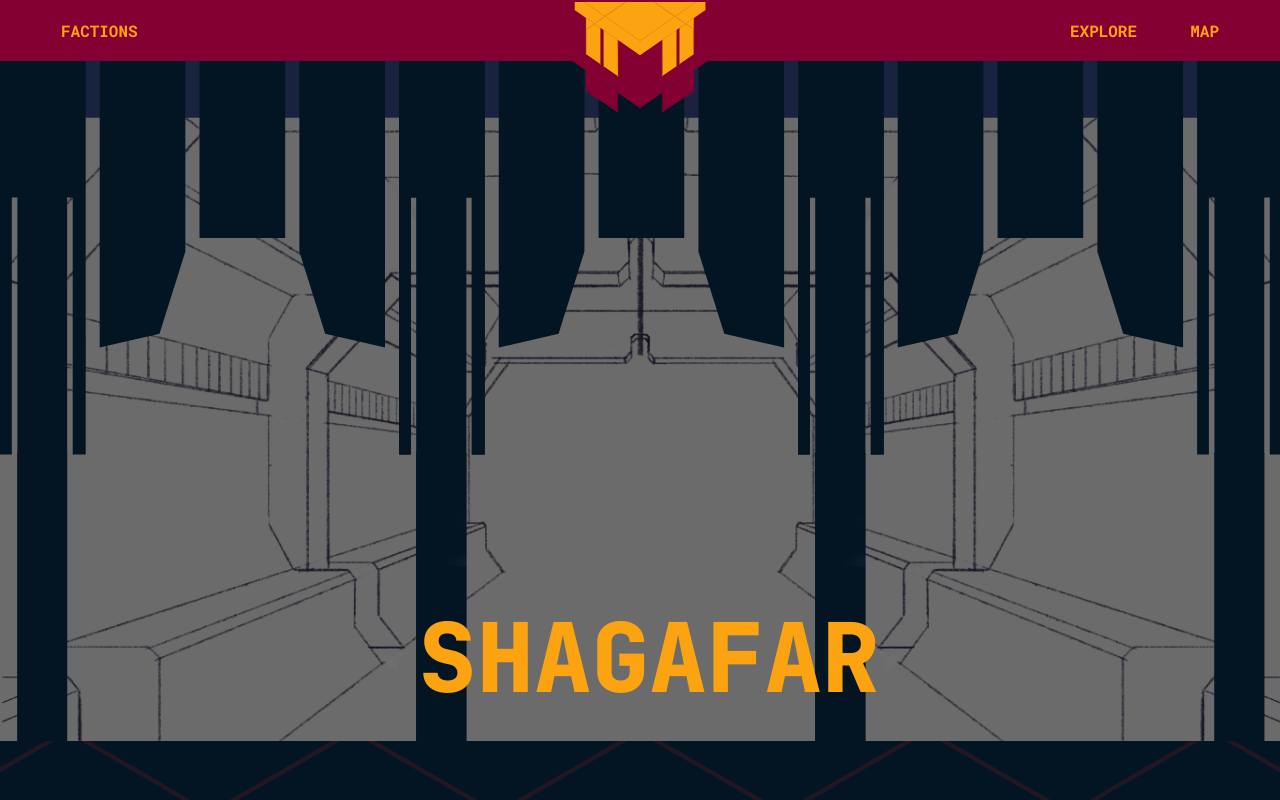
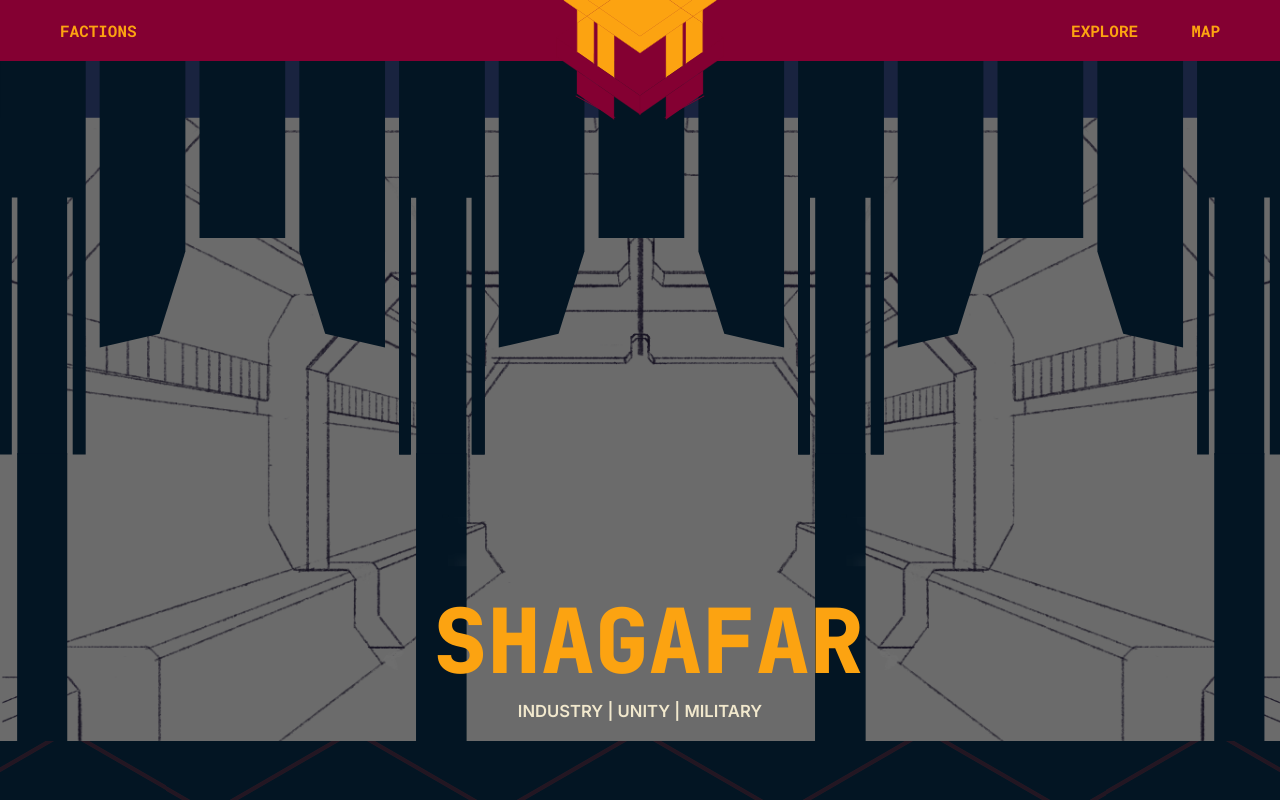
Before and after one commit to sorrowmismana/Cereta-Shagafar, a React (Vite) app: page / in a window 1280 px wide. Built offline with nearby package versions, Linux system fonts and the light colour scheme.

Commit message:
style: added subheader for landing title

```diff
--- a/src/components/LandingHero/LandingHero.css
+++ b/src/components/LandingHero/LandingHero.css
@@ -35,13 +35,32 @@
     align-items: center;
     justify-content: center;
     position: absolute;
-    bottom: 3%;
+    bottom: 6%;
     width: auto;
     z-index: 3;
     text-transform: uppercase;
     font-family: "JetBrains Mono", sans-serif;
     color: #fca311;
     font-weight: 900;
-    font-size: 7.5cqw;
+    font-size: 7cqw;
     letter-spacing: 18%;
 }
+
+.landingHeroDivSub{
+    position: absolute;
+    left: 50%;
+    display: flex;
+    transform: translateX(-50%);
+    align-items: center;
+    justify-content: center;
+    position: absolute;
+    bottom: 3%;
+    width: auto;
+    z-index: 3;
+    text-transform: uppercase;
+    font-family: "Inter", sans-serif;
+    color: #F1E8CD;
+    font-weight: 600;
+    font-size: 1.3cqw;
+    letter-spacing: 18%;
+}
--- a/src/components/LandingHero/LandingHero.jsx
+++ b/src/components/LandingHero/LandingHero.jsx
@@ -10,6 +10,9 @@ function LandingHero(){
             <div className="landingHeroDivTitle">
                 SHAGAFAR
             </div>
+            <div className="landingHeroDivSub">
+                INDUSTRY | UNITY | MILITARY
+            </div>
         </div>
     );
 }
--- a/src/components/NavBar/NavBar.css
+++ b/src/components/NavBar/NavBar.css
@@ -67,14 +67,14 @@
 .icon{
     position: relative;
     z-index: 2;
-    width: calc(var(--navh)*2.373);
-    height: calc(var(--navh)*2.560);
+    width: calc(var(--navh)*2.773);
+    height: calc(var(--navh)*2.960);
 
     display: flex;
     align-items: center;
     justify-content: center;
 
-    transform: translateY(calc(var(--navh) * 0.48));
+    transform: translateY(calc(var(--navh) * 0.45));
 }
 
 .icon img{
--- a/src/pages/factionPage/FactionPage.css
+++ b/src/pages/factionPage/FactionPage.css
@@ -9,7 +9,7 @@
     text-transform: uppercase;
     font-family: "JetBrains Mono", sans-serif;
     font-weight: 900;
-    font-size: 5.73cqw;
+    font-size: 14vw;
     color: #FCA311;
     text-align: left;
     width: 100%;
```
